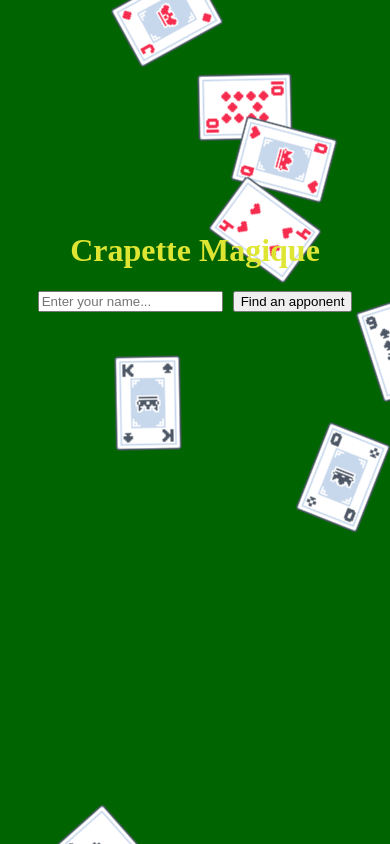
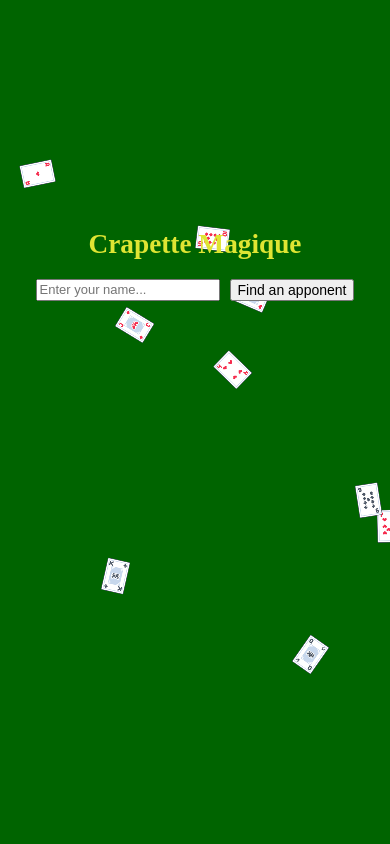
Before and after one commit to jeanduddd/CrapetteMagique, a React (Vite) app in the folder frontend/: page / in a window 390 px wide. Built offline with nearby package versions, Linux system fonts and the light colour scheme; what mobile-drag-drop would draw is missing.

Commit message:
feat : make every screens responsive

```diff
--- a/frontend/src/index.css
+++ b/frontend/src/index.css
@@ -7,7 +7,6 @@ body, html, #root {
 
 .fallingCard {
     position: absolute;
-    top: -150px;
     animation-name: fall;
     animation-timing-function: linear;
     animation-iteration-count: infinite;
@@ -19,7 +18,7 @@ body, html, #root {
         opacity: 1;
     }
     100% {
-        transform: translateY(130vh) rotate(360deg);
+        transform: translateY(140vh) rotate(360deg);
         opacity: 1;
     }
 }
--- a/frontend/src/screens/defaultWin/DefaultWinGameScreen.tsx
+++ b/frontend/src/screens/defaultWin/DefaultWinGameScreen.tsx
@@ -1,12 +1,19 @@
 import styles from "./style/DefaultWinGameScreenStyle"
 import type { DefaultWinGameScreenProps } from "./properties/defaultWinGameScreenProps"
+import { useWindowSize } from "../../screenSize";
 
 const DefaultWinGameScreen = ({backToMenu}: DefaultWinGameScreenProps) => {
+
+    const [width, height] = useWindowSize();
+
+    const TitleFontSize = Math.min(height, width) * 0.06
+    const buttonFontSize = Math.min(Math.min(height, width) * 0.04,14)
+
     return (
         <div style={styles.screen}>
             <div style={styles.menu}>
-            <h1 style={styles.title}>Your apponent ran away... </h1>
-            <button onClick={backToMenu}>Back to menu</button>
+            <h1 style={{...styles.title, fontSize: TitleFontSize}}>Your apponent ran away... </h1>
+            <button style={{fontSize: buttonFontSize}} onClick={backToMenu}>Back to menu</button>
             </div>
         </div>
     )
--- a/frontend/src/screens/full/FullRoomScreen.tsx
+++ b/frontend/src/screens/full/FullRoomScreen.tsx
@@ -1,12 +1,19 @@
 import styles from "./style/fullRoomScreenStyle"
 import type { FullRoomScreenProps } from "./properties/fullRoomScreenProps"
+import { useWindowSize } from "../../screenSize";
 
 const FullRoomScreen = ({backToMenu}: FullRoomScreenProps) => {
+
+    const [width, height] = useWindowSize();
+
+    const TitleFontSize = Math.min(height, width) * 0.06
+    const buttonFontSize = Math.min(Math.min(height, width) * 0.04, 14)
+
     return (
         <div style={styles.screen}>
             <div style={styles.menu}>
-            <h1 style={styles.title}>The room is currently full :(</h1>
-            <button onClick={backToMenu}>Back to menu</button>
+            <h1 style={{...styles.title, fontSize: TitleFontSize }}>The room is currently full :(</h1>
+            <button style={{fontSize:buttonFontSize}} onClick={backToMenu}>Back to menu</button>
             </div>
         </div>
     )
--- a/frontend/src/screens/lost/LostGameScreen.tsx
+++ b/frontend/src/screens/lost/LostGameScreen.tsx
@@ -1,12 +1,19 @@
 import styles from "./style/lostGameScreenStyle"
 import type { LostGameScreenProps } from "./properties/lostGameScreenProps"
+import { useWindowSize } from "../../screenSize";
 
 const LostGameScreen = ({backToMenu}: LostGameScreenProps) => {
+
+    const [width, height] = useWindowSize();
+
+    const TitleFontSize = Math.min(height, width) * 0.06
+    const buttonFontSize = Math.min(Math.min(height, width) * 0.04, 14)
+
     return (
         <div style={styles.screen}>
             <div style={styles.menu}>
-            <h1 style={styles.title}>oh no... ya lost da game :/</h1>
-            <button onClick={backToMenu}>Back to menu</button>
+            <h1 style={{...styles.title, fontSize: TitleFontSize}}>oh no... ya lost da game :/</h1>
+            <button style={{fontSize: buttonFontSize}} onClick={backToMenu}>Back to menu</button>
             </div>
         </div>
     )
--- a/frontend/src/screens/menu/MenuScreen.tsx
+++ b/frontend/src/screens/menu/MenuScreen.tsx
@@ -3,27 +3,33 @@ import NameField from "./components/NameField"
 import type { MenuProps } from "./properties/menuProps"
 import styles from "./style/menuScreenStyle"
 import '../../index.css'
+import { useWindowSize } from "../../screenSize"
 
 const MenuScreen = ({name, handleNameChange, handleClick}: MenuProps ) => {
 
+    const [width, height] = useWindowSize();
+
+    const titleFontSize = Math.min(height, width) * 0.07
+
+
     const fallingCards = [
-    { id: 1, left: '5%', delay: '0s', duration: '5s', width: '100px', src: '/heart_1.png' },
-    { id: 2, left: '25%', delay: '2s', duration: '7s', width: '80px', src: '/spade_13.png' },
-    { id: 3, left: '50%', delay: '4s', duration: '6s', width: '110px', src: '/diamond_10.png' },
-    { id: 4, left: '75%', delay: '1s', duration: '8s', width: '90px', src: '/club_12.png' },
-    { id: 5, left: '95%', delay: '3s', duration: '5.5s', width: '120px', src: '/heart_7.png' },
+    { id: 1, left: '5%', delay: '0s', duration: '4.5s', width: '100px', src: '/heart_1.png' },
+    { id: 2, left: '25%', delay: '2s', duration: '6.5s', width: '80px', src: '/spade_13.png' },
+    { id: 3, left: '50%', delay: '4s', duration: '5.5s', width: '110px', src: '/diamond_10.png' },
+    { id: 4, left: '75%', delay: '1s', duration: '7.5s', width: '90px', src: '/club_12.png' },
+    { id: 5, left: '95%', delay: '3s', duration: '5s', width: '120px', src: '/heart_7.png' },
 
-    { id: 6, left: '15%', delay: '1.5s', duration: '4.5s', width: '95px', src: '/club_2.png' },
-    { id: 7, left: '35%', delay: '5s', duration: '9s', width: '70px', src: '/diamond_1.png' },
-    { id: 8, left: '45%', delay: '0.5s', duration: '5.2s', width: '105px', src: '/spade_7.png' },
-    { id: 9, left: '60%', delay: '3.5s', duration: '6.8s', width: '85px', src: '/heart_12.png' },
-    { id: 10, left: '85%', delay: '6s', duration: '7.5s', width: '115px', src: '/club_10.png' },
+    { id: 6, left: '15%', delay: '1.5s', duration: '4s', width: '95px', src: '/club_2.png' },
+    { id: 7, left: '35%', delay: '5s', duration: '8.5s', width: '70px', src: '/diamond_1.png' },
+    { id: 8, left: '45%', delay: '0.5s', duration: '4.7s', width: '105px', src: '/spade_7.png' },
+    { id: 9, left: '60%', delay: '3.5s', duration: '6.3s', width: '85px', src: '/heart_12.png' },
+    { id: 10, left: '85%', delay: '6s', duration: '7s', width: '115px', src: '/club_10.png' },
 
-    { id: 11, left: '10%', delay: '7s', duration: '6s', width: '90px', src: '/spade_3.png' },
-    { id: 12, left: '30%', delay: '0.8s', duration: '4s', width: '130px', src: '/diamond_11.png' },
-    { id: 13, left: '55%', delay: '2.5s', duration: '8.5s', width: '75px', src: '/heart_4.png' },
-    { id: 14, left: '70%', delay: '5.5s', duration: '5s', width: '110px', src: '/club_1.png' },
-    { id: 15, left: '90%', delay: '1.2s', duration: '9.5s', width: '80px', src: '/spade_9.png' },
+    { id: 11, left: '10%', delay: '7s', duration: '5.5s', width: '90px', src: '/spade_3.png' },
+    { id: 12, left: '30%', delay: '0.8s', duration: '3.5s', width: '130px', src: '/diamond_11.png' },
+    { id: 13, left: '55%', delay: '2.5s', duration: '8s', width: '75px', src: '/heart_4.png' },
+    { id: 14, left: '70%', delay: '5.5s', duration: '4.5s', width: '110px', src: '/club_1.png' },
+    { id: 15, left: '90%', delay: '1.2s', duration: '9s', width: '80px', src: '/spade_9.png' },
 ];
 
     return (
@@ -35,16 +41,17 @@ const MenuScreen = ({name, handleNameChange, handleClick}: MenuProps ) => {
                         src={item.src}
                         className="fallingCard"
                         style={{
+                            top: `-${0.09 * width}px`,
                             left: item.left,
                             animationDelay: item.delay,
                             animationDuration: item.duration,
-                            width: '100px'
+                            width: `${0.09 * width}px`
                         }}
                     />
                 ))}
             </div>
             <div style={{...styles.menu, zIndex: 0, position: "absolute" }}>
-                <h1 style={styles.title}>Crapette Magique</h1>
+                <h1 style={{...styles.title, fontSize: titleFontSize}}>Crapette Magique</h1>
                 <div style={styles.form}>
                     <NameField name={name} handleNameChange={handleNameChange}></NameField>
                     <JoinGameButton handleClick={handleClick}></JoinGameButton>
--- a/frontend/src/screens/menu/components/JoinGameButton.tsx
+++ b/frontend/src/screens/menu/components/JoinGameButton.tsx
@@ -1,8 +1,14 @@
 import type { JoinGameButtonProps } from "../properties/joinGameButtonProps"
+import { useWindowSize } from "../../../screenSize";
 
 const JoinGameButton = ({handleClick}: JoinGameButtonProps) => {
+
+    const [width, height] = useWindowSize();
+
+    const buttonFontSize = Math.min(Math.min(height, width) * 0.04, 14)
+
     return (
-        <button onClick={handleClick}>Find an apponent</button>
+        <button style={{fontSize: buttonFontSize}} onClick={handleClick}>Find an apponent</button>
     )
 }
 
--- a/frontend/src/screens/menu/components/NameField.tsx
+++ b/frontend/src/screens/menu/components/NameField.tsx
@@ -1,8 +1,15 @@
 import type { NameFieldProps } from "../properties/nameFieldProps";
+import { useWindowSize } from "../../../screenSize";
 
 const NameField = ({ name, handleNameChange }: NameFieldProps) => {
+
+    const [width, height] = useWindowSize();
+
+    const TextFontSize = Math.min(Math.min(height, width) * 0.04, 13)
+
     return (
         <input
+            style={{fontSize: TextFontSize}}
             type="text"
             placeholder="Enter your name..."
             value={name}
--- a/frontend/src/screens/waiting/WaitingScreen.tsx
+++ b/frontend/src/screens/waiting/WaitingScreen.tsx
@@ -1,15 +1,23 @@
 import BackToMenu from "./components/BackToMenu";
 import styles from "./style/waitingScreenStyle";
 import type { WaitingScreenProps } from "./properties/waitingScreenProps";
+import { useWindowSize } from "../../screenSize";
 
-const WaitingScreen = ({handleCancel}: WaitingScreenProps) => {
+const WaitingScreen = ({ handleCancel }: WaitingScreenProps) => {
+  const [width, height] = useWindowSize();
+
+  const TitleFontSize = Math.min(height, width) * 0.06;
+  const wheelRadius = Math.min(Math.min(height, width) * 0.016, 10);
+  console.log(wheelRadius);
+
+
   return (
     <div style={styles.screen}>
-        <div style={styles.backButtonDisplay}>
-      <BackToMenu handleCancel={handleCancel}></BackToMenu>
+      <div style={styles.backButtonDisplay}>
+        <BackToMenu handleCancel={handleCancel}></BackToMenu>
       </div>
       <div style={styles.menu}>
-        <h1 style={styles.title}>Waiting for an apponent...</h1>
+        <h1 style={{...styles.title, fontSize: TitleFontSize}}>Waiting for an apponent...</h1>
         <svg
           className="loader"
           width={10}
@@ -21,7 +29,7 @@ const WaitingScreen = ({handleCancel}: WaitingScreenProps) => {
           strokeLinecap="round"
           strokeLinejoin="round"
         >
-          <circle cx="12" cy="12" r="10" />
+          <circle cx="12" cy="12" r={wheelRadius} />
         </svg>
       </div>
     </div>
--- a/frontend/src/screens/waiting/components/BackToMenu.tsx
+++ b/frontend/src/screens/waiting/components/BackToMenu.tsx
@@ -1,11 +1,19 @@
 import type { BackToMenuProps } from "../properties/backToMenuProps";
 import styles from "../style/waitingScreenStyle";
+import { useWindowSize } from "../../../screenSize";
 
 const BackToMenu = ({ handleCancel }: BackToMenuProps) => {
+
+    const [width, height] = useWindowSize();
+
+    const TextFontSize = Math.min(Math.min(height, width) * 0.03, 18)
+    const buttonVertPadding = Math.min( height * 0.015 , 10)
+    const buttonHorPadding = Math.min( width * 0.01 , 20)
+
   return (
     <button
       onClick={handleCancel}
-      style={styles.backButton}
+      style={{...styles.backButton, fontSize: TextFontSize, padding: `${buttonVertPadding}px ${buttonHorPadding}px`}}
     >
       x
     </button>
--- a/frontend/src/screens/waiting/style/waitingScreenStyle.ts
+++ b/frontend/src/screens/waiting/style/waitingScreenStyle.ts
@@ -31,7 +31,6 @@ const styles = {
         color: 'white',
         backgroundColor: '#ff2e35',
         position: 'absolute',
-        padding: '10px 20px',
         cursor: 'pointer',
         border: 'none',
         borderRadius: '0px 0px 5px 0px',
--- a/frontend/src/screens/won/WonGameScreen.tsx
+++ b/frontend/src/screens/won/WonGameScreen.tsx
@@ -1,12 +1,20 @@
 import styles from "./style/wonGameScreenStyle"
 import type { WonGameScreenProps } from "./properties/wonGameScreenProps"
+import { useWindowSize } from "../../screenSize";
 
 const WonGameScreen = ({backToMenu}: WonGameScreenProps) => {
+
+    const [width, height] = useWindowSize();
+
+    const TitleFontSize = Math.min(height, width) * 0.06
+    const buttonFontSize = Math.min(Math.min(height, width) * 0.04,14)
+
+
     return (
         <div style={styles.screen}>
             <div style={styles.menu}>
-            <h1 style={styles.title}>You won the game! YIPEEEEE</h1>
-            <button onClick={backToMenu}>Back to menu</button>
+            <h1 style={{...styles.title, fontSize: TitleFontSize}}>You won the game! YIPEEEEE</h1>
+            <button style={{fontSize:buttonFontSize}} onClick={backToMenu}>Back to menu</button>
             </div>
         </div>
     )
```
